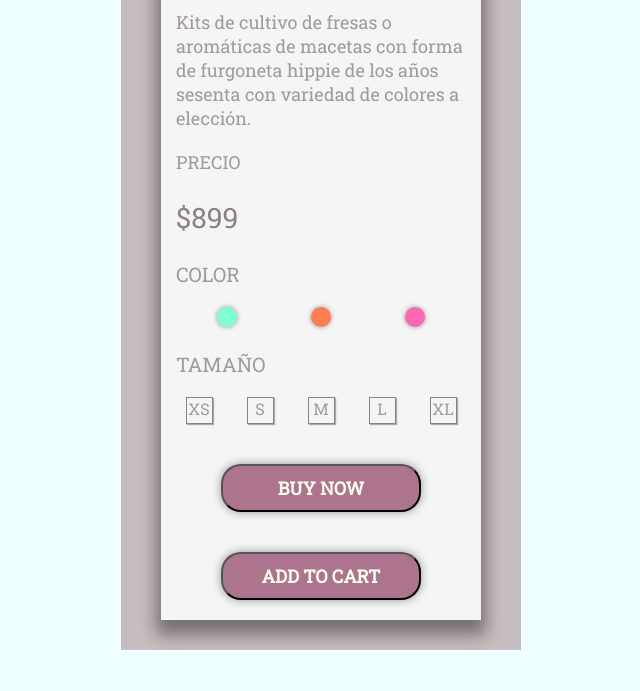
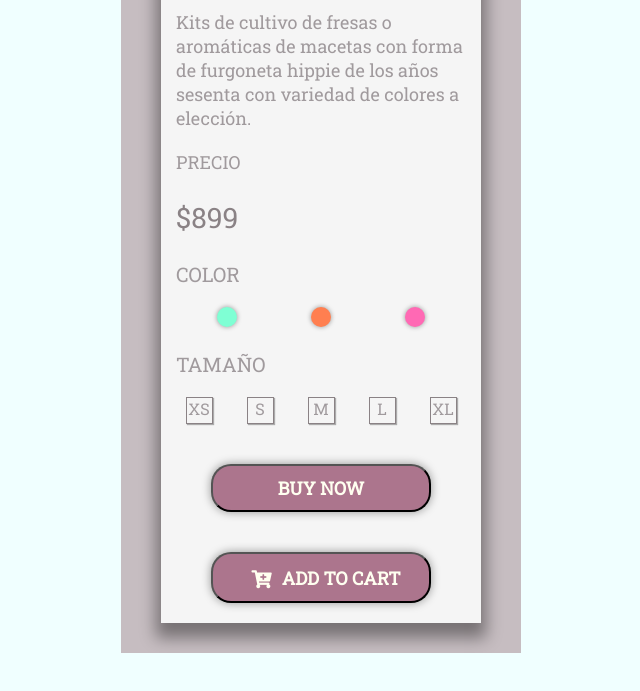
Before and after one commit to Anita-Payetta/card-product, a plain HTML site: page index.html in a window 1280 px wide. Shown: the part 542-1233 px from the top of the page, without its empty margins (319-959 px from the left). Drawn offline with Linux system fonts and the light colour scheme.

Commit message:
Add icon to add-to-cart btn

```diff
--- a/index.html
+++ b/index.html
@@ -7,6 +7,7 @@
         <title>Second Card</title>
         <link href="https://fonts.googleapis.com/css?family=Roboto+Slab|Ruda" rel="stylesheet">
         <link type="text/css" rel="stylesheet" href="styles.css">
+        <link rel="stylesheet" href="https://cdnjs.cloudflare.com/ajax/libs/font-awesome/5.11.2/css/all.css">
 
     </head>
 
@@ -46,7 +47,7 @@
                     </div>
 
                     <button class="card-button">BUY NOW</button>
-                    <button class="card-button">ADD TO CART</button>
+                    <button class="card-button"><i class="fas fa-cart-plus add-to-cart-icon"></i><span class="add-to-cart-text">ADD TO CART</span></button>
 
                 </div>
 
--- a/styles.css
+++ b/styles.css
@@ -128,9 +128,18 @@ img {
     font-family: 'Roboto Slab', Serif;
     font-size: 18px;
     font-weight: bold;
-    width: 200px;
+    width: 220px;
     padding: 10px 25px;
     margin: 20px 40px;
     border-radius: 20px;
     box-shadow: 0px 0px 10px rgba(0, 0, 0, 0.4);
 }
+
+.add-to-cart-icon {
+    margin: 0px 10px;
+    vertical-align: middle;
+}
+
+.add-to-cart-text {
+    vertical-align: middle;
+}
```
